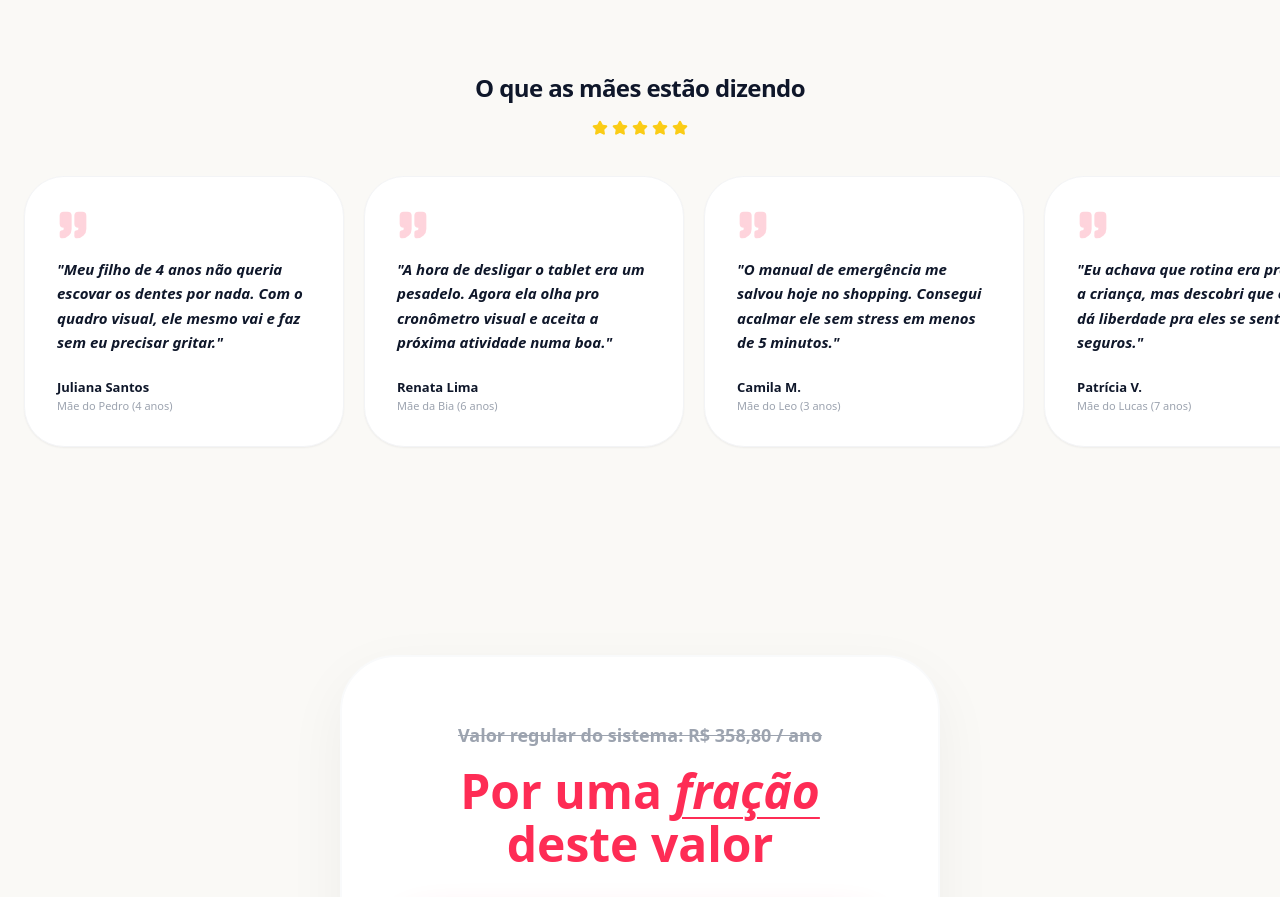
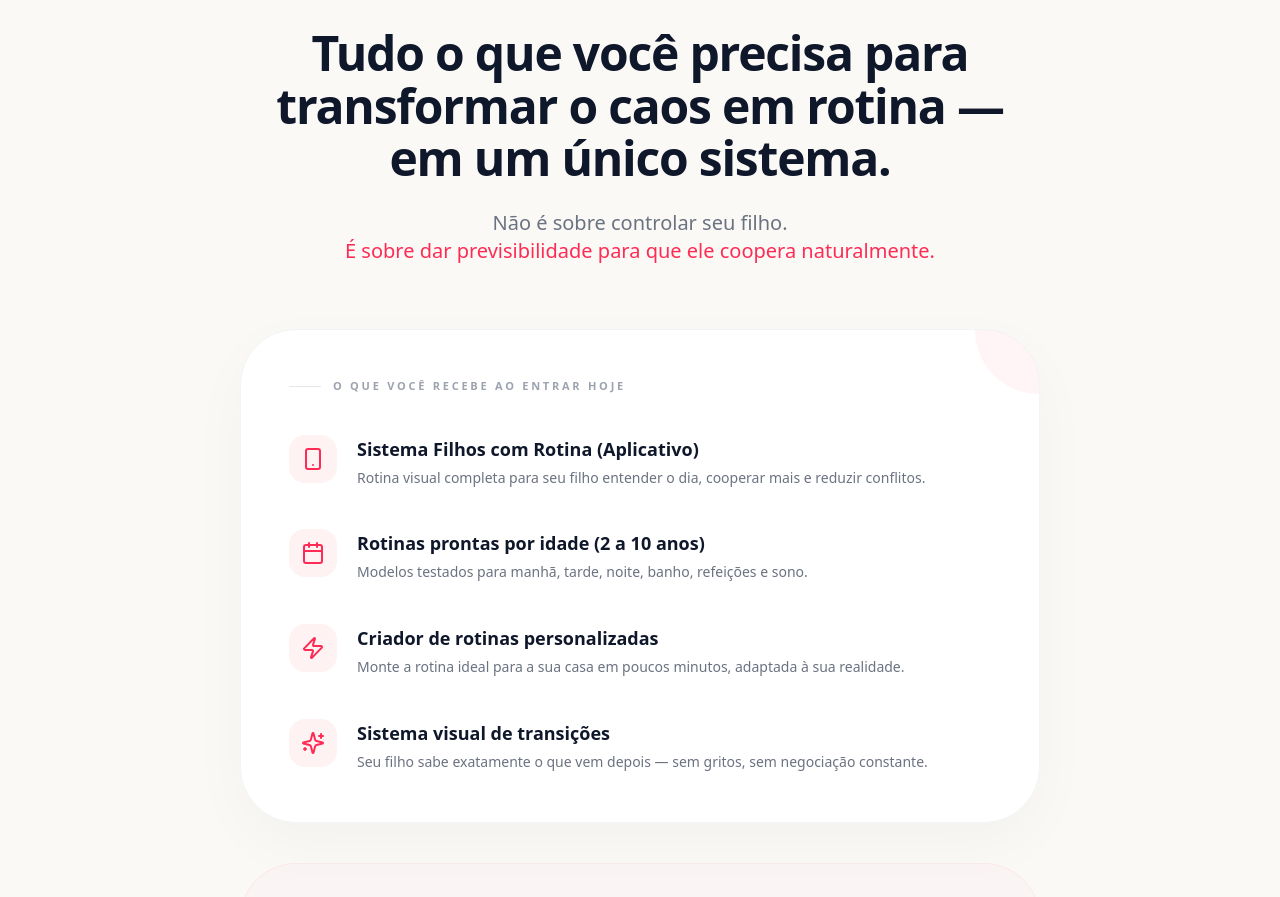
Before and after one commit to kayosilvavinicius-prog/FILHOS-COM-ROTINA-QUIZ, a React (Vite) app: page /#/sales in a window 1280 px wide. Shown: the part 1900-2797 px from the top of the page. Built offline with nearby package versions, Linux system fonts and the light colour scheme; sample sign-in values are in the browser's storage.

Commit message:
feat: Enhance SalesPage with new icons and content
Adds new icons such as Gift, Zap, Calendar, Sparkles, and Heart to the SalesPage component. Also removes a redundant "Mothers transformed" badge from the hero section and updates the "Did you know?" section's visual grouping.

```diff
--- a/pages/SalesPage.tsx
+++ b/pages/SalesPage.tsx
@@ -16,7 +16,12 @@ import {
   Lock,
   X,
   Brain,
-  Lightbulb
+  Lightbulb,
+  Gift,
+  Zap,
+  Calendar,
+  Sparkles,
+  Heart
 } from 'lucide-react';
 import { funnelTracker } from '../services/funnelTracker';
 
@@ -79,11 +84,6 @@ const SalesPage: React.FC = () => {
 
       {/* 1. HERO SECTION */}
       <section className="px-6 pt-12 pb-16 text-center max-w-[800px] mx-auto">
-        <div className="inline-flex items-center gap-2 bg-white px-4 py-1.5 rounded-full mb-8 shadow-sm border border-gray-100">
-          <Star className="text-yellow-400 fill-yellow-400" size={14} />
-          <span className="text-[10px] font-black uppercase tracking-widest text-gray-500">Mais de 5.400 mães transformadas</span>
-        </div>
-
         <h1 className="text-[42px] sm:text-[64px] font-[900] leading-[1.05] mb-6 tracking-tight">
           Pare de gritar.<br />
           Comece a <span className="text-[#FE2C55] italic">guiar.</span>
@@ -110,16 +110,14 @@ const SalesPage: React.FC = () => {
         </div>
       </section>
 
-      {/* 2. SEÇÃO "VOCÊ SABIA DISSO?" (BLOCO TELAS) */}
+      {/* 2. SEÇÃO "VOCÊ SABIA DISSO?" */}
       <section className="bg-white py-20 px-6 sm:px-12 border-y border-gray-50">
         <div className="max-w-[1100px] mx-auto bg-white rounded-[3rem] p-8 sm:p-16 shadow-[0_10px_60px_rgba(0,0,0,0.03)] border border-gray-50">
           <div className="grid lg:grid-cols-[1.2fr_1fr] gap-12 items-start">
-
             <div className="space-y-8">
               <div className="inline-flex items-center gap-2 bg-[#E9F2FF] text-[#3B82F6] px-4 py-1.5 rounded-full font-black text-[10px] uppercase tracking-widest">
                 <Lightbulb size={14} /> Você sabia disso?
               </div>
-
               <div className="space-y-6">
                 <h2 className="text-[32px] sm:text-[44px] font-black leading-[1.1] text-[#0F172A] tracking-tight">
                   A Sociedade Brasileira de Pediatria <span className="text-[#3B82F6] underline decoration-4 underline-offset-4">não proíbe</span> o uso de telas.
@@ -128,44 +126,26 @@ const SalesPage: React.FC = () => {
                   Isso mesmo. O segredo não está na proibição total, mas no <strong>equilíbrio e no limite adequado</strong> de exposição para cada fase do desenvolvimento.
                 </p>
               </div>
-
               <div className="space-y-4">
                 <div className="bg-white border border-red-50 p-6 rounded-3xl flex items-center gap-5 shadow-[0_5px_15px_rgba(254,44,85,0.02)]">
-                  <div className="w-10 h-10 rounded-full bg-red-50 flex items-center justify-center text-red-400 shrink-0">
-                    <X size={20} />
-                  </div>
-                  <p className="text-sm font-medium text-gray-600 leading-tight">
-                    <span className="font-black text-[#0F172A]">Menores de 2 anos:</span> Exposição zero, nem mesmo passivamente.
-                  </p>
+                  <div className="w-10 h-10 rounded-full bg-red-50 flex items-center justify-center text-red-400 shrink-0"><X size={20} /></div>
+                  <p className="text-sm font-medium text-gray-600 leading-tight"><span className="font-black text-[#0F172A]">Menores de 2 anos:</span> Exposição zero, nem mesmo passivamente.</p>
                 </div>
                 <div className="bg-white border border-red-50 p-6 rounded-3xl flex items-center gap-5 shadow-[0_5px_15px_rgba(254,44,85,0.02)]">
-                  <div className="w-10 h-10 rounded-full bg-red-50 flex items-center justify-center text-red-400 shrink-0">
-                    <X size={20} />
-                  </div>
-                  <p className="text-sm font-medium text-gray-600 leading-tight">
-                    <span className="font-black text-[#0F172A]">2 a 5 anos:</span> Máximo de 1 hora/dia, sempre com supervisão.
-                  </p>
+                  <div className="w-10 h-10 rounded-full bg-red-50 flex items-center justify-center text-red-400 shrink-0"><X size={20} /></div>
+                  <p className="text-sm font-medium text-gray-600 leading-tight"><span className="font-black text-[#0F172A]">2 a 5 anos:</span> Máximo de 1 hora/dia, sempre com supervisão.</p>
                 </div>
               </div>
             </div>
-
             <div className="bg-[#F8FBFF] rounded-[3rem] p-10 sm:p-12 relative overflow-hidden border border-blue-50/50 shadow-sm">
               <div className="flex items-center gap-4 mb-8">
-                <div className="w-12 h-12 bg-blue-500 rounded-2xl flex items-center justify-center text-white shadow-lg shadow-blue-200">
-                  <Brain size={24} />
-                </div>
+                <div className="w-12 h-12 bg-blue-500 rounded-2xl flex items-center justify-center text-white shadow-lg shadow-blue-200"><Brain size={24} /></div>
                 <h3 className="text-xl font-black text-[#0F172A]">O Problema Real</h3>
               </div>
-
               <div className="space-y-6">
-                <p className="text-gray-500 leading-relaxed font-medium">
-                  Seu filho não briga pela tela porque é "viciado", ele briga porque <strong>não consegue enxergar o que vem depois</strong> daquele prazer imediato.
-                </p>
-
+                <p className="text-gray-500 leading-relaxed font-medium">Seu filho não briga pela tela porque é "viciado", ele briga porque <strong>não consegue enxergar o que vem depois</strong> daquele prazer imediato.</p>
                 <div className="pt-6 border-t border-blue-100/50">
-                  <p className="text-[#0F172A] font-bold leading-relaxed text-[15px]">
-                    O Filhos com Rotina ensina a criança a ter o "GPS Visual" do dia. Quando ela sabe exatamente a hora de brincar, comer e sim, o momento da tela, a ansiedade acaba e a cooperação começa.
-                  </p>
+                  <p className="text-[#0F172A] font-bold leading-relaxed text-[15px]">O Filhos com Rotina ensina a criança a ter o "GPS Visual" do dia. Quando ela sabe exatamente a hora de brincar, comer e sim, o momento da tela, a ansiedade acaba e a cooperação começa.</p>
                 </div>
               </div>
             </div>
@@ -173,66 +153,149 @@ const SalesPage: React.FC = () => {
         </div>
       </section>
 
-      {/* 3. PROVA SOCIAL */}
-      <section className="py-20 bg-[#FAF9F6]">
-        <div className="text-center mb-10 px-6">
-          <h2 className="text-2xl font-black mb-4 tracking-tight">O que as mães estão dizendo</h2>
-          <div className="flex justify-center gap-1 text-yellow-400">
-            <Star size={16} fill="currentColor" /><Star size={16} fill="currentColor" /><Star size={16} fill="currentColor" /><Star size={16} fill="currentColor" /><Star size={16} fill="currentColor" />
+      {/* BLOCO DE OFERTA REESTRUTURADO */}
+      <section ref={offerRef} className="py-24 px-6 bg-[#FAF9F6]">
+        <div className="max-w-[800px] mx-auto">
+
+          {/* 1. TÍTULO PRINCIPAL (DECISÃO) */}
+          <div className="text-center mb-16">
+            <h2 className="text-[32px] sm:text-[48px] font-black leading-[1.1] text-[#0F172A] tracking-tight mb-6">
+              Tudo o que você precisa para transformar o caos em rotina — em um único sistema.
+            </h2>
+            <p className="text-lg sm:text-xl text-gray-500 font-medium max-w-[600px] mx-auto">
+              Não é sobre controlar seu filho. <br />
+              <span className="text-[#FE2C55]">É sobre dar previsibilidade para que ele coopera naturalmente.</span>
+            </p>
           </div>
-        </div>
 
-        <div className="flex overflow-x-auto gap-5 px-6 pb-8 hide-scrollbar snap-x snap-mandatory">
-          {[
-            { name: "Juliana Santos", child: "Mãe do Pedro (4 anos)", text: "Meu filho de 4 anos não queria escovar os dentes por nada. Com o quadro visual, ele mesmo vai e faz sem eu precisar gritar." },
-            { name: "Renata Lima", child: "Mãe da Bia (6 anos)", text: "A hora de desligar o tablet era um pesadelo. Agora ela olha pro cronômetro visual e aceita a próxima atividade numa boa." },
-            { name: "Camila M.", child: "Mãe do Leo (3 anos)", text: "O manual de emergência me salvou hoje no shopping. Consegui acalmar ele sem stress em menos de 5 minutos." },
-            { name: "Patrícia V.", child: "Mãe do Lucas (7 anos)", text: "Eu achava que rotina era prender a criança, mas descobri que é o que dá liberdade pra eles se sentirem seguros." }
-          ].map((item, i) => (
-            <div key={i} className="min-w-[280px] sm:min-w-[320px] bg-white p-8 rounded-[2.5rem] shadow-sm border border-gray-100 snap-center flex flex-col justify-between">
-              <div>
-                <Quote className="text-[#FE2C55] opacity-20 mb-4" size={32} fill="currentColor" />
-                <p className="text-[#0F172A] font-bold text-[15px] leading-relaxed mb-6 italic">"{item.text}"</p>
+          {/* 2. STACK DE ENTREGA (ENTREGÁVEIS) */}
+          <div className="bg-white rounded-[3.5rem] p-8 sm:p-12 shadow-[0_20px_60px_rgba(0,0,0,0.03)] border border-gray-100 mb-10 overflow-hidden relative">
+            <div className="absolute top-0 right-0 w-32 h-32 bg-[#FE2C55]/5 rounded-full -mr-16 -mt-16" />
+
+            <h3 className="text-[11px] font-black text-gray-400 uppercase tracking-[0.25em] mb-10 flex items-center gap-3">
+              <span className="w-8 h-[1px] bg-gray-200" /> O QUE VOCÊ RECEBE AO ENTRAR HOJE
+            </h3>
+
+            <div className="grid gap-10">
+              <div className="flex gap-5">
+                <div className="w-12 h-12 bg-red-50 rounded-2xl flex items-center justify-center text-[#FE2C55] shrink-0">
+                   <Smartphone size={24} />
+                </div>
+                <div>
+                  <h4 className="font-black text-lg mb-1">Sistema Filhos com Rotina (Aplicativo)</h4>
+                  <p className="text-sm text-gray-500 leading-relaxed">Rotina visual completa para seu filho entender o dia, cooperar mais e reduzir conflitos.</p>
+                </div>
               </div>
-              <div>
-                <p className="font-black text-[13px]">{item.name}</p>
-                <p className="text-[11px] text-gray-400 font-medium">{item.child}</p>
+
+              <div className="flex gap-5">
+                <div className="w-12 h-12 bg-red-50 rounded-2xl flex items-center justify-center text-[#FE2C55] shrink-0">
+                   <Calendar size={24} />
+                </div>
+                <div>
+                  <h4 className="font-black text-lg mb-1">Rotinas prontas por idade (2 a 10 anos)</h4>
+                  <p className="text-sm text-gray-500 leading-relaxed">Modelos testados para manhã, tarde, noite, banho, refeições e sono.</p>
+                </div>
+              </div>
+
+              <div className="flex gap-5">
+                <div className="w-12 h-12 bg-red-50 rounded-2xl flex items-center justify-center text-[#FE2C55] shrink-0">
+                   <Zap size={24} />
+                </div>
+                <div>
+                  <h4 className="font-black text-lg mb-1">Criador de rotinas personalizadas</h4>
+                  <p className="text-sm text-gray-500 leading-relaxed">Monte a rotina ideal para a sua casa em poucos minutos, adaptada à sua realidade.</p>
+                </div>
+              </div>
+
+              <div className="flex gap-5">
+                <div className="w-12 h-12 bg-red-50 rounded-2xl flex items-center justify-center text-[#FE2C55] shrink-0">
+                   <Sparkles size={24} />
+                </div>
+                <div>
+                  <h4 className="font-black text-lg mb-1">Sistema visual de transições</h4>
+                  <p className="text-sm text-gray-500 leading-relaxed">Seu filho sabe exatamente o que vem depois — sem gritos, sem negociação constante.</p>
+                </div>
               </div>
             </div>
-          ))}
-        </div>
-      </section>
+          </div>
 
-      {/* 4. OFERTA FINAL - LAYOUT ATUALIZADO CONFORME IMAGEM */}
-      <section ref={offerRef} className="py-24 px-6 bg-[#FAF9F6]">
-        <div className="max-w-[600px] mx-auto text-center">
-          <div className="bg-white border-2 border-gray-50 rounded-[3.5rem] p-10 sm:p-16 shadow-[0_20px_60px_rgba(0,0,0,0.05)] relative">
-            <p className="text-gray-400 font-bold line-through mb-4 text-sm sm:text-lg">Valor regular do sistema: R$ 358,80 / ano</p>
+          {/* 3. BÔNUS (ACELERADORES) */}
+          <div className="bg-[#FAF4F5] rounded-[3.5rem] p-8 sm:p-12 border border-red-100/50 mb-10">
+            <div className="inline-flex items-center gap-2 bg-[#FE2C55] text-white px-4 py-1.5 rounded-full font-black text-[10px] uppercase tracking-widest mb-10 shadow-lg shadow-red-100">
+              <Gift size={14} /> Bônus incluídos hoje
+            </div>
 
-            <h3 className="text-[32px] sm:text-[48px] font-black text-[#FE2C55] mb-10 leading-[1.1]">
-              Por uma <span className="italic underline decoration-[#FE2C55] underline-offset-8 decoration-2">fração</span> deste valor
-            </h3>
+            <div className="space-y-8">
+              <div className="flex items-start gap-4">
+                <span className="text-2xl">🎁</span>
+                <div>
+                   <h5 className="font-black text-[#0F172A]">BÔNUS 1 — Manual de Emergência para Crises</h5>
+                   <p className="text-xs text-gray-500 mt-1">O que fazer quando seu filho chora, grita ou entra em colapso emocional.</p>
+                </div>
+              </div>
+              <div className="flex items-start gap-4">
+                <span className="text-2xl">🎁</span>
+                <div>
+                   <h5 className="font-black text-[#0F172A]">BÔNUS 2 — Guia de Primeiros 7 Dias</h5>
+                   <p className="text-xs text-gray-500 mt-1">Passo a passo simples para implementar a rotina sem resistência inicial.</p>
+                </div>
+              </div>
+              <div className="flex items-start gap-4">
+                <span className="text-2xl">🎁</span>
+                <div>
+                   <h5 className="font-black text-[#0F172A]">BÔNUS 3 — Estratégias para transições difíceis</h5>
+                   <p className="text-xs text-gray-500 mt-1">Scripts visuais prontos para os momentos de tela, banho e hora de dormir.</p>
+                </div>
+              </div>
+            </div>
+          </div>
 
-            <div className="relative group">
+          {/* 4 & 6. ANCORAGEM + CTA */}
+          <div className="bg-white rounded-[3.5rem] p-10 sm:p-16 shadow-[0_30px_70px_rgba(0,0,0,0.06)] border-2 border-[#FE2C55]/10 text-center relative overflow-hidden">
+            <div className="relative z-10">
+              <div className="space-y-1 mb-10">
+                <p className="text-gray-400 font-bold text-lg mb-2">Valor regular do sistema completo:</p>
+                <div className="text-2xl text-gray-300 line-through font-black decoration-red-400 decoration-2">R$ 358,80 por ano</div>
+              </div>
+
+              <div className="space-y-6 mb-12">
+                <h3 className="text-[28px] sm:text-[36px] font-black text-[#0F172A] leading-tight tracking-tight">
+                  Hoje, você acessa tudo isso por uma <span className="text-[#FE2C55] italic underline decoration-red-200 underline-offset-8">fração</span> deste valor.
+                </h3>
+              </div>
+
               <button
                 onClick={handlePurchase}
-                className="w-full bg-[#FE2C55] text-white font-[900] py-6 rounded-3xl text-sm sm:text-base shadow-[0_15px_40px_rgba(254,44,85,0.3)] transition-all active:scale-[0.97] uppercase tracking-wider flex items-center justify-center gap-3 animate-shine group"
+                className="w-full bg-[#FE2C55] text-white font-[900] py-7 rounded-3xl text-[16px] sm:text-[18px] shadow-[0_20px_50px_rgba(254,44,85,0.4)] transition-all active:scale-[0.97] uppercase tracking-wider flex items-center justify-center gap-3 animate-shine mb-6 border-b-[6px] border-red-800"
               >
-                Quero garantir meu acesso agora
-                <ArrowRight size={20} className="group-hover:translate-x-1 transition-transform" />
+                QUERO GARANTIR MEU ACESSO AGORA
+                <ArrowRight size={22} />
               </button>
+
+              <div className="flex flex-wrap justify-center gap-6 opacity-60">
+                <div className="flex items-center gap-2 text-[10px] font-black text-gray-500 uppercase tracking-widest"><Check size={14} className="text-green-500" /> Acesso imediato</div>
+                <div className="flex items-center gap-2 text-[10px] font-black text-gray-500 uppercase tracking-widest"><Check size={14} className="text-green-500" /> Vagas limitadas</div>
+                <div className="flex items-center gap-2 text-[10px] font-black text-gray-500 uppercase tracking-widest"><Check size={14} className="text-green-500" /> Compra 100% segura</div>
+              </div>
             </div>
+          </div>
 
-            <div className="mt-8">
-              <p className="text-[10px] font-black text-gray-400 uppercase tracking-widest leading-relaxed">
-                ACESSO IMEDIATO • VAGAS LIMITADAS • GARANTIA DE 30 DIAS
-              </p>
+          {/* 5. GARANTIA */}
+          <div className="mt-10 bg-white/50 backdrop-blur-sm p-10 rounded-[3rem] border border-gray-100 flex flex-col sm:flex-row items-center gap-8 text-center sm:text-left">
+            <div className="w-24 h-24 bg-white rounded-full shadow-lg flex items-center justify-center text-[#FE2C55] shrink-0 border border-red-50">
+              <ShieldCheck size={48} />
+            </div>
+            <div>
+               <h4 className="text-xl font-black text-[#0F172A] mb-3">Garantia Incondicional de 30 Dias</h4>
+               <p className="text-sm text-gray-500 leading-relaxed font-medium">
+                Teste o Sistema Filhos com Rotina por 30 dias. Se não sentir mais organização, cooperação e menos estresse na sua casa, devolvemos 100% do seu investimento. Sem perguntas, sem letras miúdas.
+               </p>
             </div>
           </div>
         </div>
       </section>
 
-      {/* Footer Atualizado */}
+      {/* Footer */}
       <footer className="py-20 px-6 text-center text-gray-400 text-[10px] font-medium max-w-[1000px] mx-auto space-y-8">
         <div className="flex justify-center gap-8">
           <Link to="/privacidade" className="hover:text-[#FE2C55] transition-colors font-bold uppercase tracking-widest">Política de Privacidade</Link>
```
